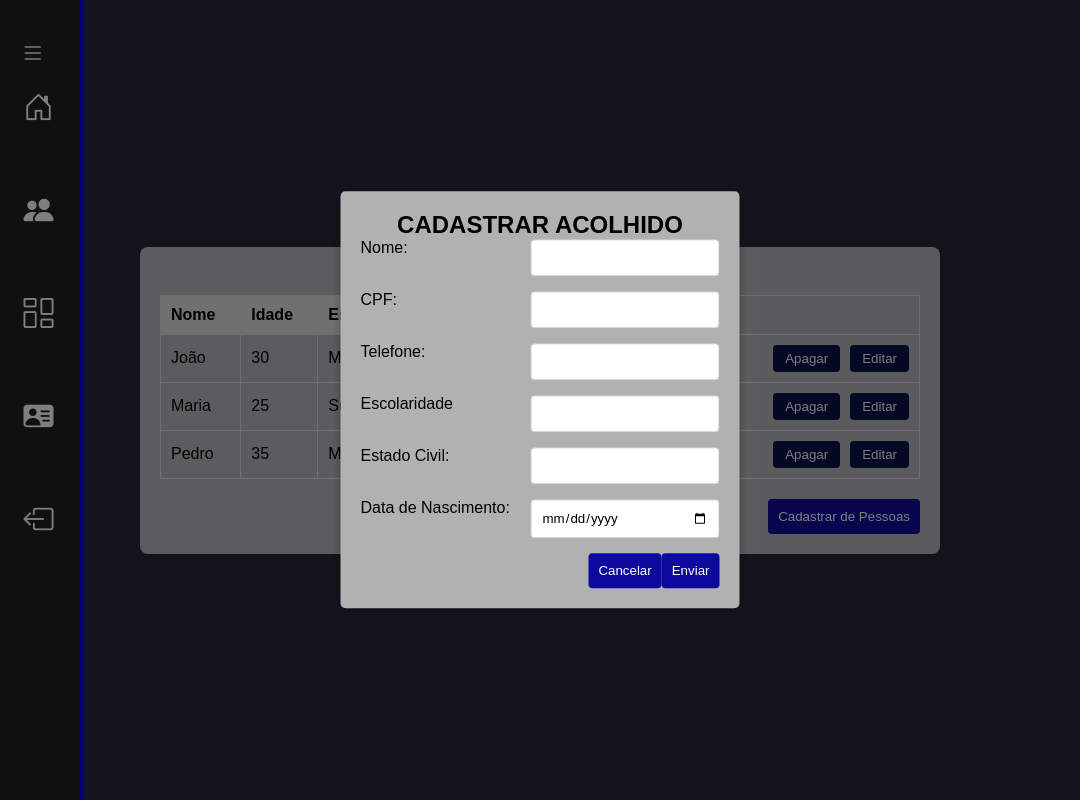
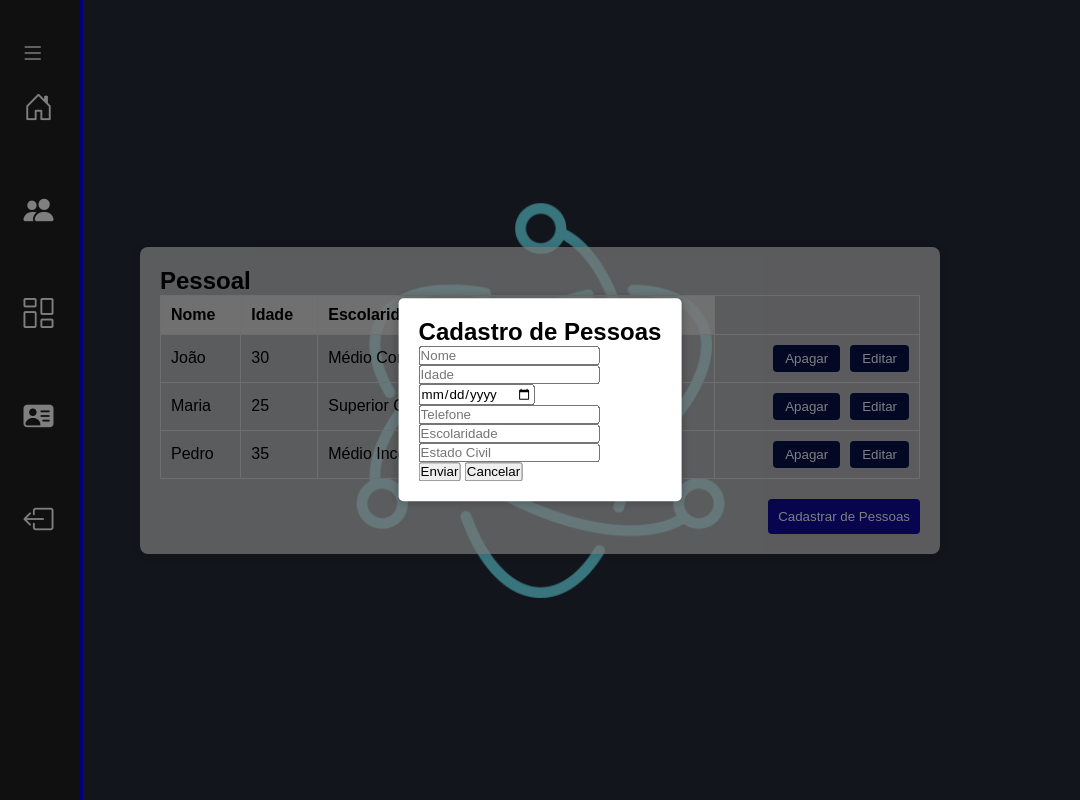
Before and after one commit to Guilherme-Nasciutti/Projeto_Adulao, an Electron app: page lista_pessoal.html in a window 1080 px wide. Both pictures are taken after a click on the button "Cadastrar de Pessoas". Drawn offline with nearby package versions, Linux system fonts and the light colour scheme.

Commit message:
Revert "Popup"

```diff
--- a/lista_pessoal.html
+++ b/lista_pessoal.html
@@ -10,11 +10,9 @@
 <head>
     <meta charset="UTF-8">
     <meta name="viewport" content="width=device-width, initial-scale=1.0">
+    <title>Casa de Adulão - Visualizar Perfil</title>
+
     <link rel="stylesheet" href="https://cdn.jsdelivr.net/npm/bootstrap-icons@1.11.3/font/bootstrap-icons.min.css">
-    <link rel="stylesheet" href="styles/style.css">
-    <link rel="stylesheet" href="popup.css">
-    <title>Casa de Adulão - Visualizar Perfil</title>
-     <link rel="stylesheet" href="https://cdn.jsdelivr.net/npm/bootstrap-icons@1.11.3/font/bootstrap-icons.min.css">
     <link rel="stylesheet" href="./styles/style.css">
 
     <style>
@@ -88,6 +86,28 @@
         #listPerson {
             background-color: #f2f2f2b6;
         }
+
+        .popup-overlay {
+            display: none;
+            position: fixed;
+            top: 0;
+            left: 0;
+            width: 100%;
+            height: 100%;
+            background-color: rgba(0, 0, 0, 0.5);
+            z-index: 9999;
+        }
+
+        .popup-content {
+            position: absolute;
+            top: 50%;
+            left: 50%;
+            transform: translate(-50%, -50%);
+            background-color: white;
+            padding: 20px;
+            border-radius: 5px;
+            box-shadow: 0 0 10px rgba(0, 0, 0, 0.3);
+        }
     </style>
 </head>
 
@@ -131,10 +151,11 @@
                 </a>
             </li>
         </ul>
-      </nav>
 
-    <div id="listPerson"class="container">
-        <h2 class="title">PESSOAS </h2>
+    </nav>
+
+    <div id="listPerson" class="container">
+        <h2>Pessoal </h2>
         <table>
             <thead>
                 <tr>
@@ -153,34 +174,16 @@
 
     <div id="popup" class="popup-overlay">
         <div class="popup-content">
-            <h2 class="title">CADASTRAR  ACOLHIDO</h2>
+            <h2>Cadastro de Pessoas</h2>
             <form id="activityForm">
-                <div class="form-group">
-                    <label for="name">Nome:</label>
-                    <input type="text" id="name" name="name" required />
-                  </div>
-                  <div class="form-group">
-                    <label for="cpf">CPF:</label>
-                    <input type="text" id="cpf" name="cpf" required />
-                  </div>
-                  <div class="form-group">
-                    <label for="telefone">Telefone:</label>
-                    <input type="text" id="telefone" name="telefone" required />
-                  </div>
-                  <div class="form-group">
-                    <label for="escolaridade">Escolaridade</label>
-                    <input type="text" id="escolaridade" name="escolaridade" required />
-                  </div>
-                  <div class="form-group">
-                    <label for="estadocivil">Estado Civil:</label>
-                    <input type="text" id="estadocivil" name="estadocivil" required />
-                  </div>
-                  <div class="form-group">
-                    <label for="datadenascimento">Data de Nascimento:</label>
-                    <input type="date" id="datadenascimento" name="datadenascimento" required />
-                  </div>
-                <button class="buttons" type="submit">Enviar</button>
-                <button class="buttons" type="button" onclick="closePopup()">Cancelar</button>
+                <input type="text" placeholder="Nome" required /><br>
+                <input type="number" placeholder="Idade" required /><br>
+                <input type="date" placeholder="Data de Nascimento" required /><br>
+                <input type="text" placeholder="Telefone" required /><br>
+                <input type="text" placeholder="Escolaridade" required /><br>
+                <input type="text" placeholder="Estado Civil" required /><br>
+                <button type="submit">Enviar</button>
+                <button type="button" onclick="closePopup()">Cancelar</button>
             </form>
         </div>
     </div>
--- a/popup.css
+++ b/popup.css
@@ -13,7 +13,7 @@
         top: 50%;
         left: 50%;
         transform: translate(-50%, -50%);
-        background-color: rgb(177, 177, 177);
+        background-color: white;
         padding: 20px;
         border-radius: 5px;
         box-shadow: 0 0 10px rgba(0, 0, 0, 0.3);
--- a/styles/style.css
+++ b/styles/style.css
@@ -112,7 +112,7 @@ ul li.item-menu a .icon>i {
     padding: 20px;
     border-radius: 8px;
     box-shadow: 0px 0px 10px rgba(0, 0, 0, 0.1);
-    width: 60%;
+    width: 600px;
 }
 
 #profileForm {
@@ -150,12 +150,6 @@ ul li.item-menu a .icon>i {
     width: 600px;
 }
 
-.title{
-    text-align: center;
-    padding: 5dp;
-    margin-bottom: 5dp;
-}
-
 .button-group button {
     float: right;
     margin-left: 10px;
@@ -190,7 +184,9 @@ ul li.item-menu a .icon>i {
     margin-right: 10px;
     /* font-weight: bold; */
 }
-.form-group select,.form-group input[type="text"], .form-group textarea, .form-group input[type="date"]{
+
+.form-group select,
+.form-group input[type="text"] {
     width: calc(100% - 170px);
     float: right;
     padding: 10px;
@@ -220,7 +216,7 @@ ul li.item-menu a .icon>i {
     background-color: #0c0a9e;
     color: white;
     padding: 10px 10px;
-    margin: 8dp;
+    margin: 5dp;
     border: none;
     border-radius: 4px;
     cursor: pointer;
```
Also changed, not shown: cadastro_atividades.html (+1 -2 lines), cadastro_usuario.html (+7 -5 lines), lista_atividades.html (+8 -33 lines), tela_inicial.html (+15 -12 lines), tela_perfil.html (+9 -4 lines).
